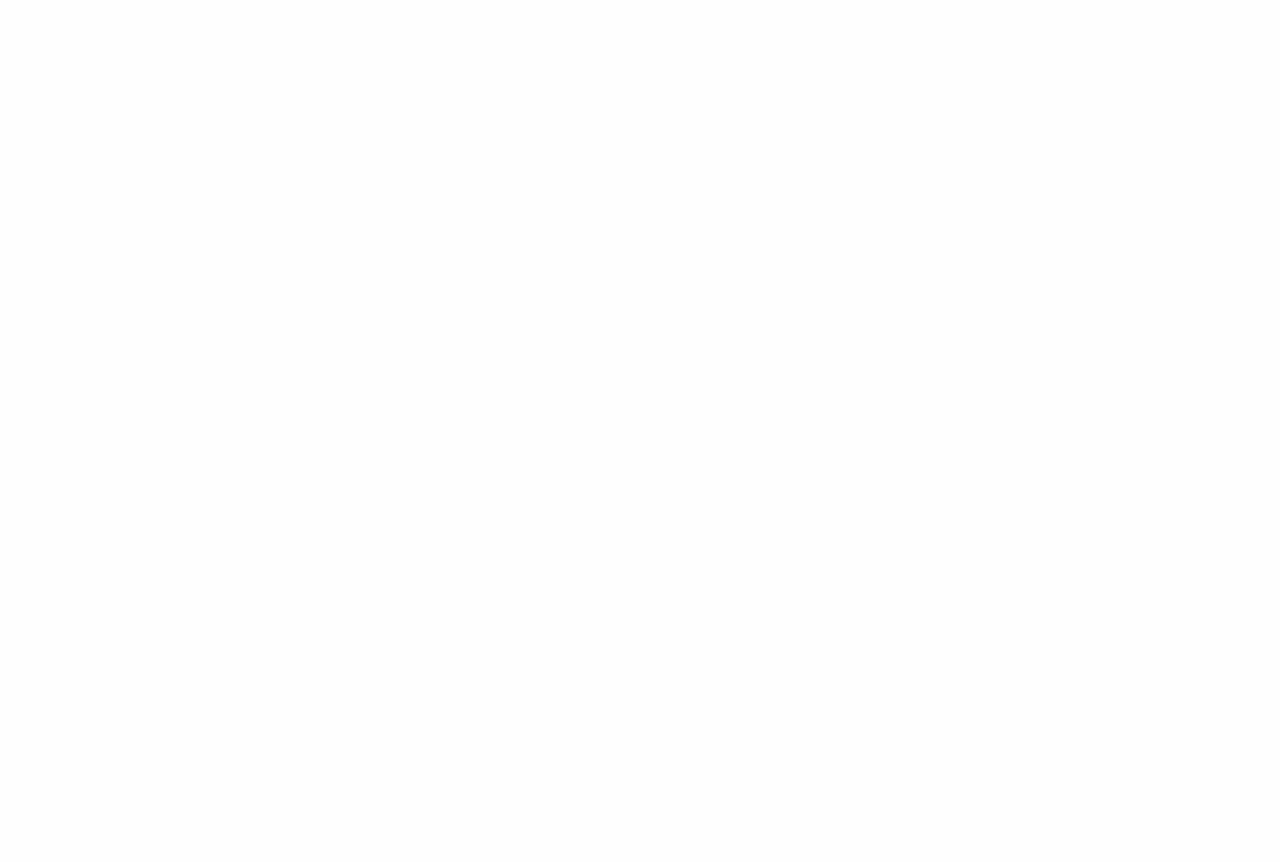
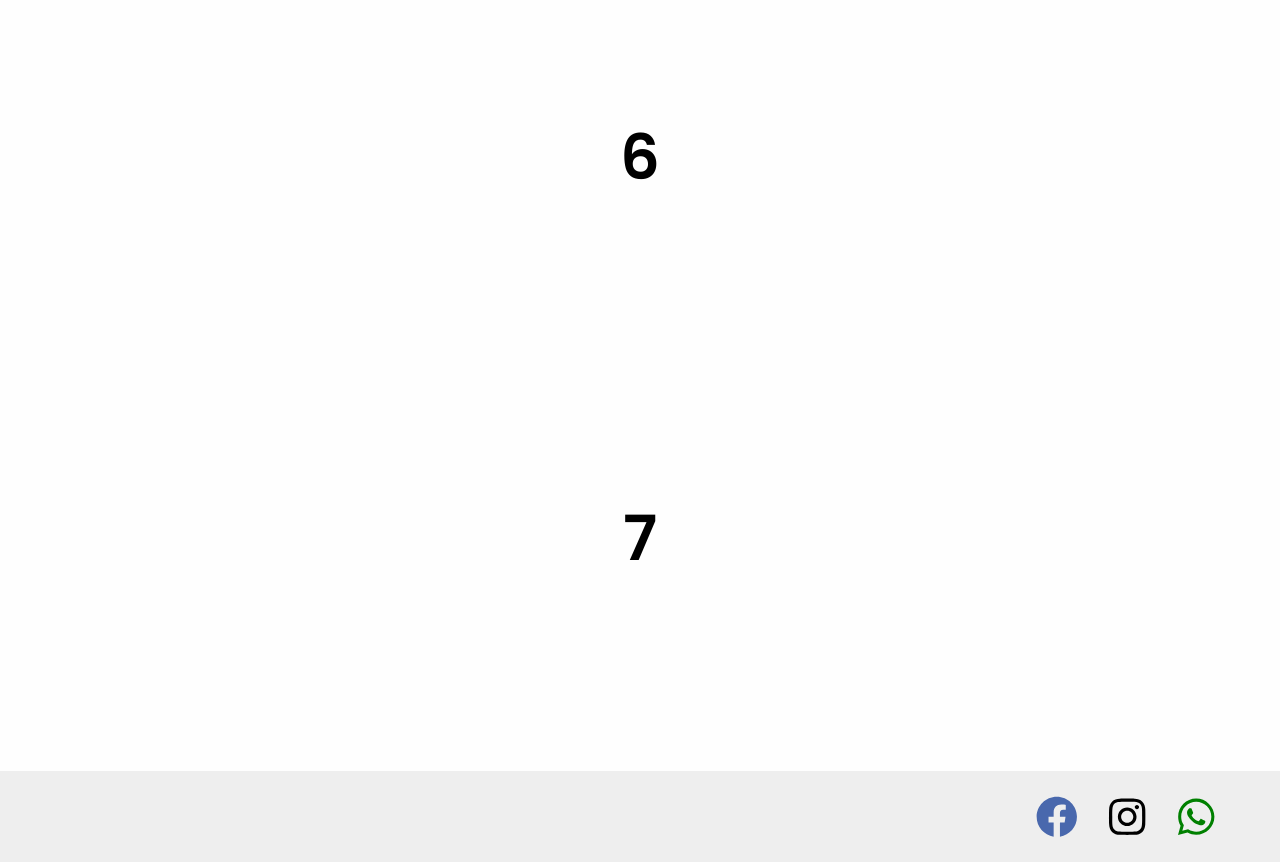
Before and after one commit to popularmoveis/popular-moveis-react, a React (Create React App) app: page / in a window 1280 px wide. Shown: the part 2350-3212 px from the top of the page. Before the commit the page ends 800 px from the top, so only its background shows below. Built offline with nearby package versions, Linux system fonts and the light colour scheme.

Commit message:
inclusao das tag para midia social whatsapp.

```diff
--- a/package.json
+++ b/package.json
@@ -13,6 +13,7 @@
     "@types/node": "^12.0.0",
     "@types/react": "^17.0.0",
     "@types/react-dom": "^17.0.0",
+    "aos": "^2.3.4",
     "react": "16.8",
     "react-dom": "16.8",
     "react-icons": "^4.2.0",
--- a/src/components/footer/Footer.css
+++ b/src/components/footer/Footer.css
@@ -29,3 +29,7 @@
   a.instagram {
     color: black;
   }
+
+  a.whatsapp {
+    color: green;
+  }
--- a/src/components/footer/Footer.js
+++ b/src/components/footer/Footer.js
@@ -5,7 +5,8 @@
 import { FontAwesomeIcon } from "@fortawesome/react-fontawesome";
 import {
     faFacebook,
-    faInstagram
+    faInstagram,
+    faWhatsapp
 } from "@fortawesome/free-brands-svg-icons";
 
 export default function Footer() {
@@ -21,6 +22,12 @@
                     className="instagram social">
                     <FontAwesomeIcon icon={faInstagram} size="2x" />
                 </a>
+
+                <a href="https://www.instagram.com/popularmoveiis/"
+                    className="whatsapp social">
+                    <FontAwesomeIcon icon={faWhatsapp} size="2x" />
+                </a>
+
             </p>
         </div>
     );
--- /dev/null
+++ b/src/pages/Home/HomePage.css
@@ -0,0 +1,60 @@
+.well {
+    height: 300px;
+    margin-bottom: 10%;
+    display: flex;
+    justify-content: center;
+    align-items: center;
+  }
+
+  .navbar {
+    display: flex;
+    justify-content: center;
+    align-items: center;
+  }
+
+  header {
+    margin-top: 5%;
+  }
+
+  body {
+    margin-top: 2%;
+  }
+
+  .top-react-icons {
+    font-size: 5rem;
+  }
+
+  /* for desktop */
+  .whatsapp_float {
+    position: fixed;
+    width: 60px;
+    height: 60px;
+    bottom: 40px;
+    right: 40px;
+    background-color: #25d366;
+    color: #FFF;
+    border-radius: 50px;
+    text-align: center;
+    font-size: 30px;
+    box-shadow: 2px 2px 3px #999;
+    z-index: 100;
+  }
+
+  .whatsapp-icon {
+    margin-top: 16px;
+  }
+
+  /* for mobile */
+  @media screen and (max-width: 767px) {
+    .whatsapp-icon {
+      margin-top: 10px;
+    }
+
+    .whatsapp_float {
+      width: 40px;
+      height: 40px;
+      bottom: 20px;
+      right: 10px;
+      font-size: 22px;
+    }
+  }
--- a/src/pages/Home/HomePage.js
+++ b/src/pages/Home/HomePage.js
@@ -1,9 +1,130 @@
 import React, { Fragment } from "react";
+import AOS from 'aos';
+import 'aos/dist/aos.css';
+
+import "./HomePage.css";
+
+// initialization
+AOS.init();
 
 const HomePage = () => (
-  <Fragment>
-    <h1>Home</h1>
-  </Fragment>
+  <div>
+    <Fragment>
+      <h1>Home</h1>
+      <div className="container text-center">
+        {/* <!-- main --> */}
+        <main>
+          {/* <!-- services --> */}
+          <section id="services">
+            {/* <!-- <h1>Services</h1>--> */}
+            <div className="row">
+              <div
+                className="col-xs-12 col-sm-4"
+                data-aos="zoom-out-down"
+                data-aos-delay="50"
+                data-aos-duration="2000"
+                data-aos-easing="ease-in-out-cubic"
+              >
+                <div className="well well-lg">
+                  <h1>1</h1>
+                </div>
+              </div>
+              <div
+                className="col-xs-12 col-sm-4"
+                data-aos="zoom-out-left"
+                data-aos-delay="50"
+                data-aos-duration="2000"
+                data-aos-easing="ease-in-out-cubic"
+              >
+                <div className="well well-lg">
+                  <h1>2</h1>
+                </div>
+              </div>
+              <div
+                className="col-xs-12 col-sm-4"
+                data-aos="zoom-out-right"
+                data-aos-delay="50"
+                data-aos-duration="2000"
+                data-aos-easing="ease-in-out-cubic"
+              >
+                <div className="well well-lg">
+                  <h1>3</h1>
+                </div>
+              </div>
+            </div>
+          </section>
+
+          {/* <!-- about --> */}
+          <section id="about">
+            <h1>About</h1>
+            <div className="row">
+              <div
+                className="col-xs-12 col-sm-6 col-md-8"
+                data-aos="fade-down"
+                data-aos-easing="linear"
+                data-aos-duration="1500"
+                data-aos-delay="50"
+              >
+                <div className="well well-lg">
+                  <h1>4</h1>
+                </div>
+              </div>
+              <div
+                className="col-xs-12 col-sm-6 col-md-4"
+                data-aos="fade-up"
+                data-aos-easing="linear"
+                data-aos-duration="1500"
+                data-aos-delay="50"
+              >
+                <div className="well well-lg">
+                  <h1>5</h1>
+                </div>
+              </div>
+            </div>
+          </section>
+
+          {/* <!-- contact --> */}
+          <section id="contact">
+            <h1>Contact</h1>
+            <div className="row">
+              <div
+                className="col-xs-12 col-sm-6 col-md-6"
+                data-aos="fade-zoom-in"
+                data-aos-easing="ease-in-back"
+                data-aos-delay="300"
+                data-aos-offset="0"
+              >
+                <div className="well well-lg">
+                  <h1>6</h1>
+                </div>
+              </div>
+              <div
+                className="col-xs-12 col-sm-6 col-md-6"
+                data-aos="fade-zoom-out"
+                data-aos-easing="ease-in-back"
+                data-aos-delay="1000"
+                data-aos-offset="0"
+              >
+                <div className="well well-lg">
+                  <h1>7</h1>
+                </div>
+              </div>
+            </div>
+          </section>
+        </main>
+      </div>
+    </Fragment>
+
+    {/* WhatsApp icon */}
+    <a
+      href="https://wa.me/2348100000000"
+      class="whatsapp_float"
+      target="_blank"
+      rel="noopener noreferrer"
+    >
+      <i class="fa fa-whatsapp whatsapp-icon"></i>
+    </a>
+  </div>
 );
 
 export default HomePage;
```
Also changed, not shown: 2 other files (tests, documents, lock files or other folders).
